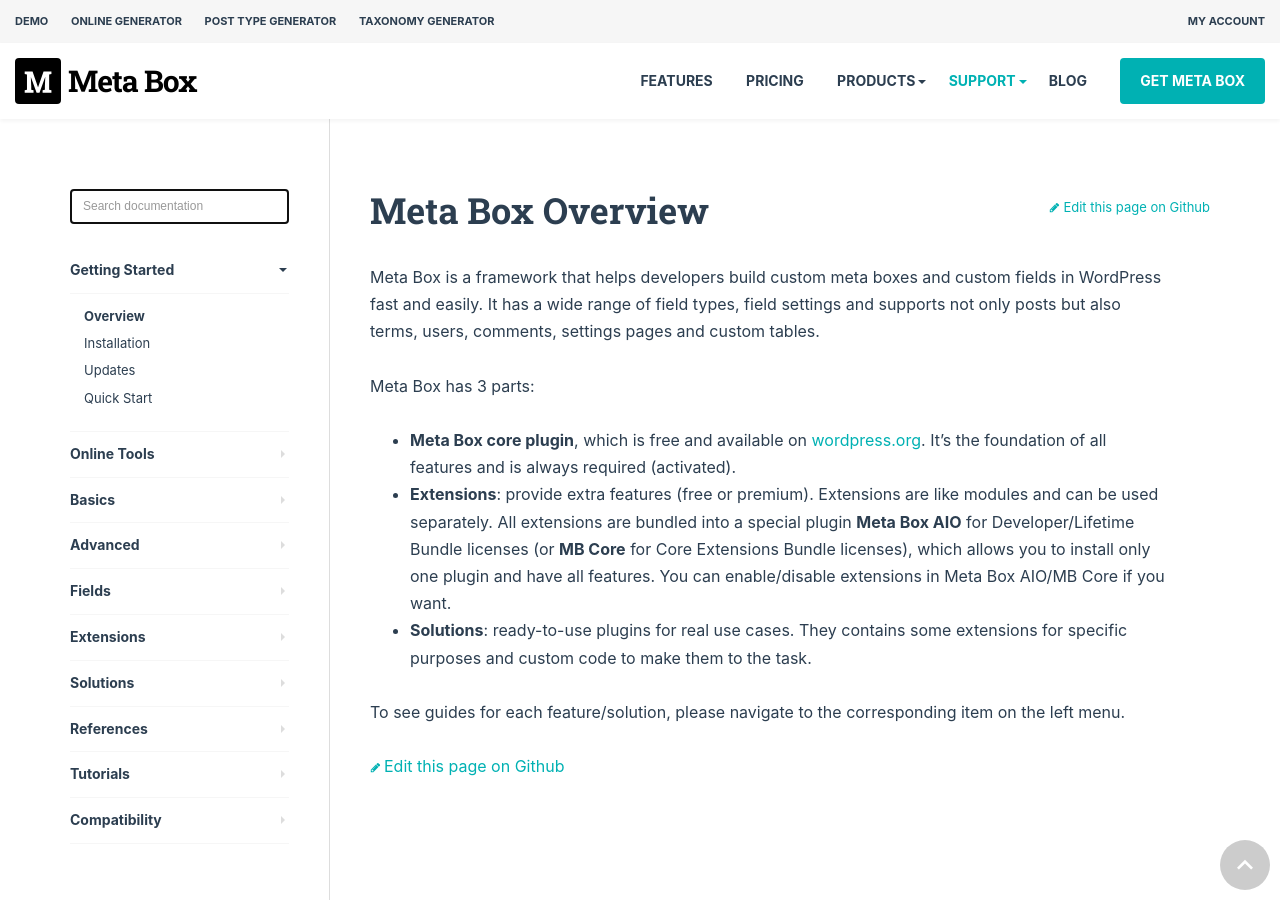
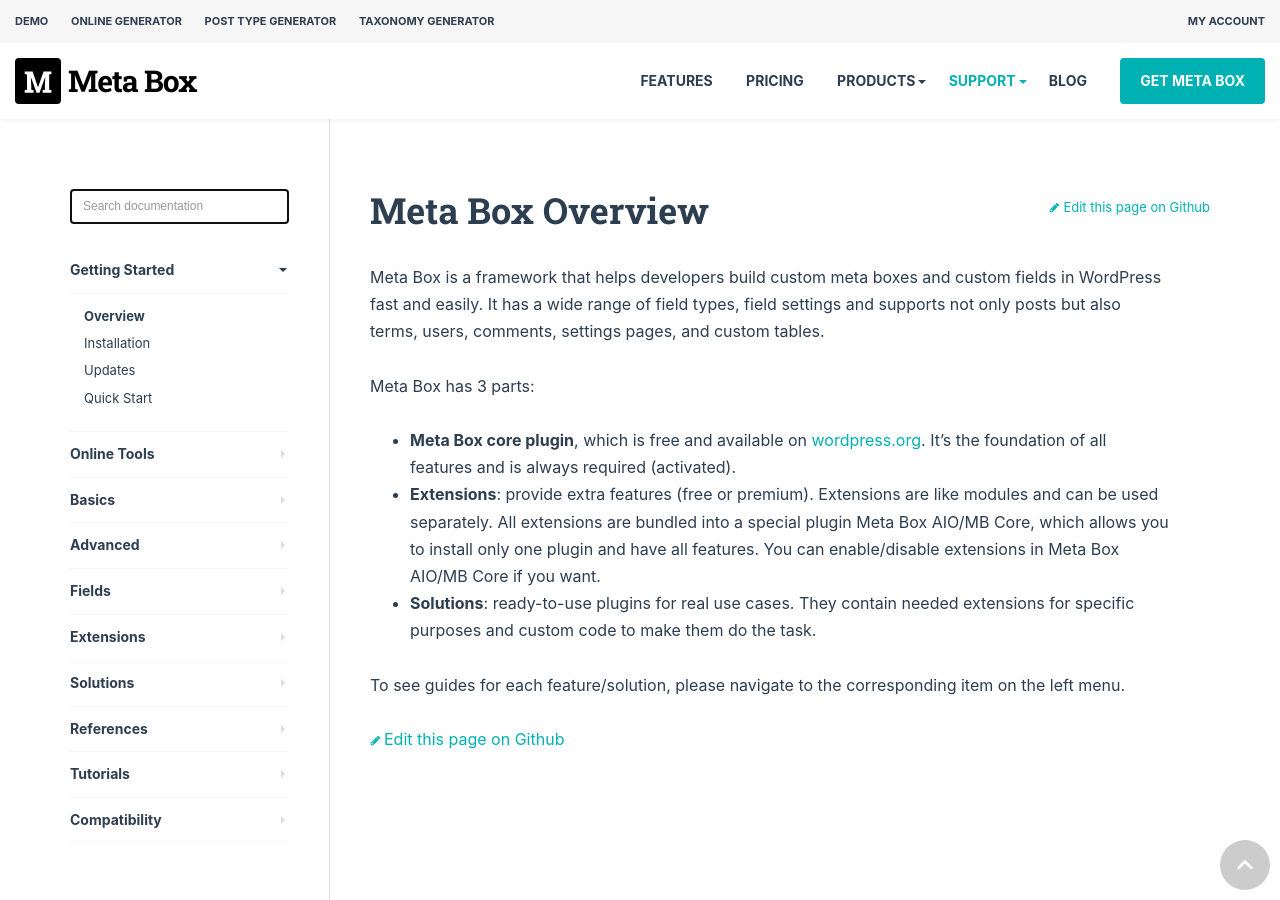
Before and after one commit to wpmetabox/docs, a Jekyll site: the page built from index.md, in a window 1280 px wide and 900 px high. Built offline with Jekyll 4.4.1, drawn with Linux system fonts in a browser that asks for light colours; comment, search, counter and statistics services are not loaded.

Commit message:
Fix typo of overview

```diff
--- a/index.md
+++ b/index.md
@@ -2,12 +2,12 @@
 title: Meta Box Overview
 ---
 
-Meta Box is a framework that helps developers build custom meta boxes and custom fields in WordPress fast and easily. It has a wide range of field types, field settings and supports not only posts but also terms, users, comments, settings pages and custom tables.
+Meta Box is a framework that helps developers build custom meta boxes and custom fields in WordPress fast and easily. It has a wide range of field types, field settings and supports not only posts but also terms, users, comments, settings pages, and custom tables.
 
 Meta Box has 3 parts:
 
 - **Meta Box core plugin**, which is free and available on [wordpress.org](https://wordpress.org/plugins/meta-box/). It's the foundation of all features and is always required (activated).
-- **Extensions**: provide extra features (free or premium). Extensions are like modules and can be used separately. All extensions are bundled into a special plugin **Meta Box AIO** for Developer/Lifetime Bundle licenses (or **MB Core** for Core Extensions Bundle licenses), which allows you to install only one plugin and have all features. You can enable/disable extensions in Meta Box AIO/MB Core if you want.
-- **Solutions**: ready-to-use plugins for real use cases. They contains some extensions for specific purposes and custom code to make them to the task.
+- **Extensions**: provide extra features (free or premium). Extensions are like modules and can be used separately. All extensions are bundled into a special plugin Meta Box AIO/MB Core, which allows you to install only one plugin and have all features. You can enable/disable extensions in Meta Box AIO/MB Core if you want.
+- **Solutions**: ready-to-use plugins for real use cases. They contain needed extensions for specific purposes and custom code to make them do the task.
 
 To see guides for each feature/solution, please navigate to the corresponding item on the left menu.
```
